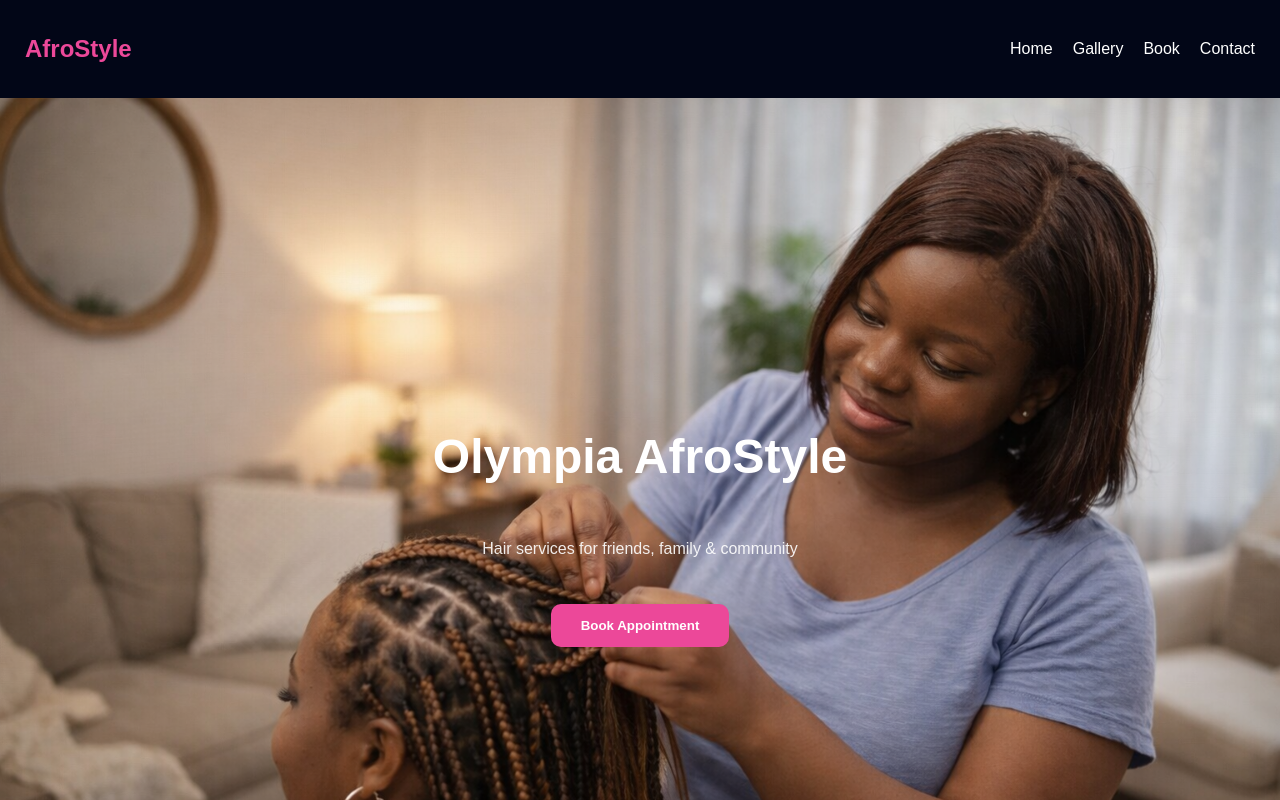
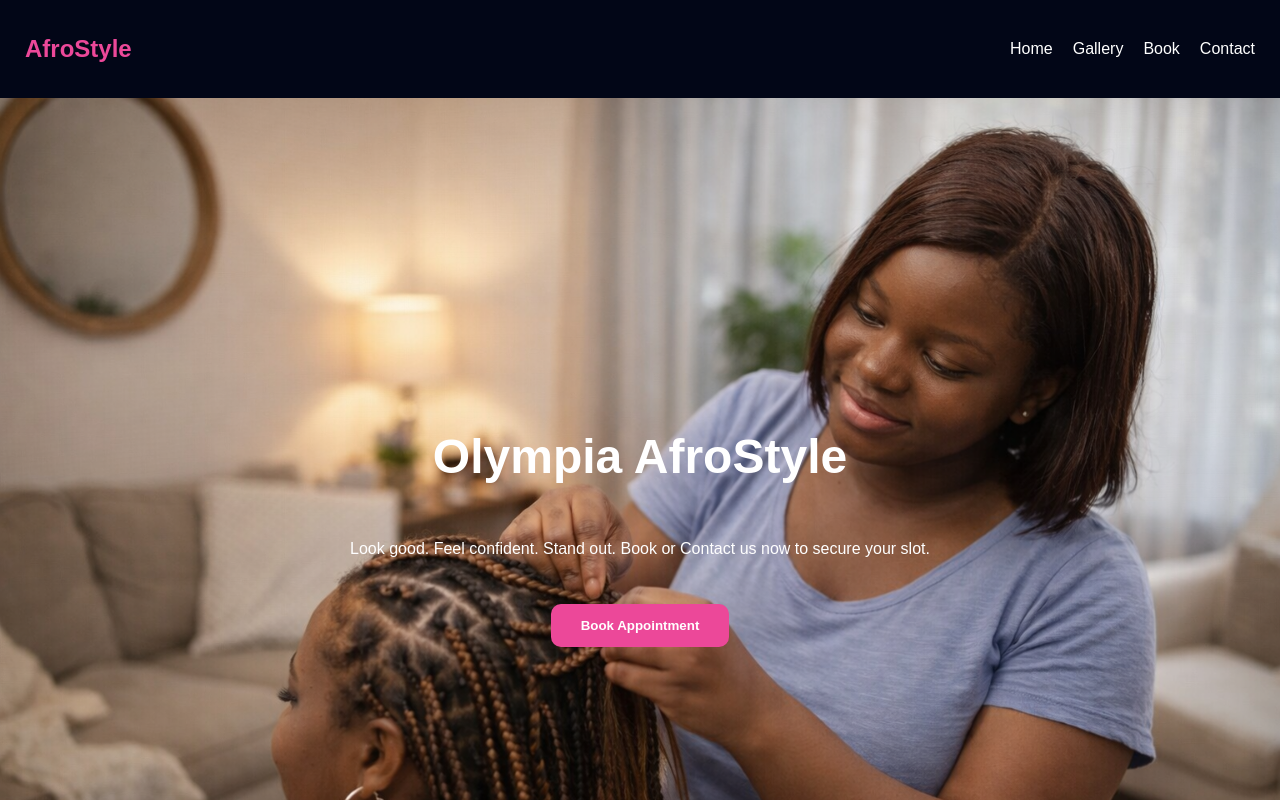
Before and after one commit to Rubin2025/olympiaafrostyle-booking-system, a React (Vite) app in the folder my-react-app/: page / in a window 1280 px wide. Shown: the top 800 px of the page. Built offline with nearby package versions, Linux system fonts and the light colour scheme.

Commit message:
changing my main homepages , with differents motivation

```diff
--- a/my-react-app/src/pages/Home.jsx
+++ b/my-react-app/src/pages/Home.jsx
@@ -47,9 +47,7 @@ export default function Home() {
           Olympia AfroStyle
         </h1>
 
-        <p style={{ opacity: 0.9 }}>
-          Hair services for friends, family & community
-        </p>
+       <p>Look good. Feel confident. Stand out. Book or Contact us now to secure your slot.</p>
 
         <Link to="/book">
           <button style={button}>Book Appointment</button>
```
